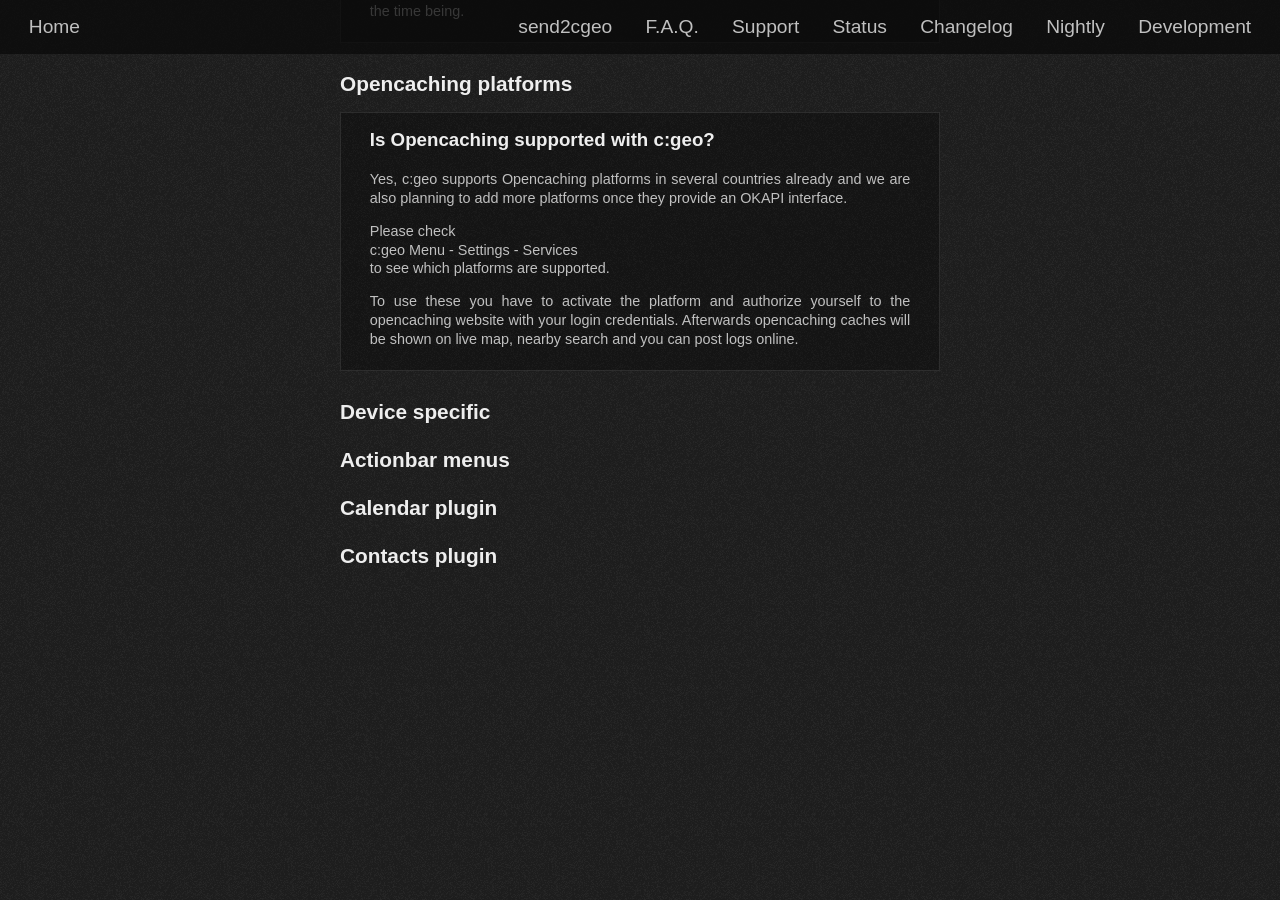
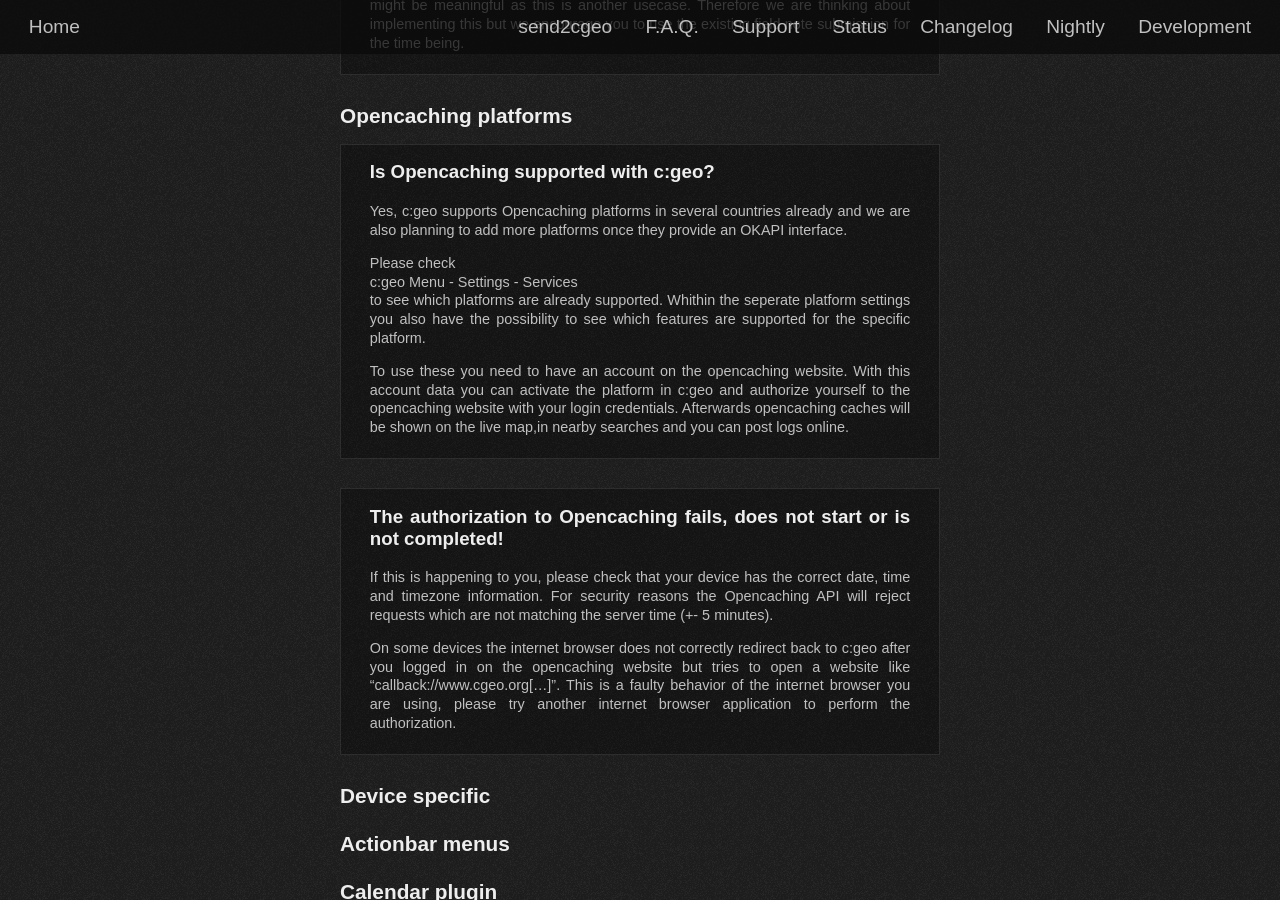
Before and after one commit to cgeo/cgeo.github.io, a Jekyll site: the page built from faq.html, in a window 1280 px wide and 900 px high, scrolled down 23547 px. Built offline with Jekyll 4.4.1, drawn with Linux system fonts in a browser that asks for light colours; some web fonts are replaced; before the commit the page ends 24131 px from its top, so only the background shows below that; some of the changed text lies outside the part shown.

Commit message:
FAQ Opencaching #2

```diff
--- a/_data/faq.yml
+++ b/_data/faq.yml
@@ -779,10 +779,20 @@
 
             Please check\\
             c:geo Menu - Settings - Services\\
-            to see which platforms are supported.
+            to see which platforms are already supported.
+            Whithin the seperate platform settings you also have the possibility to see which features are supported for the specific platform.
 
-            To use these you have to activate the platform and authorize yourself to the opencaching website with your login credentials.
-            Afterwards opencaching caches will be shown on live map, nearby search and you can post logs online.
+            To use these you need to have an account on the opencaching website.
+            With this account data you can activate the platform in c:geo and authorize yourself to the opencaching website with your login credentials.
+            Afterwards opencaching caches will be shown on the live map,in nearby searches and you can post logs online.
+
+      - title: The authorization to Opencaching fails, does not start or is not completed!
+        content: |
+            If this is happening to you, please check that your device has the correct date, time and timezone information.
+            For security reasons the Opencaching API will reject requests which are not matching the server time (+- 5 minutes).
+
+            On some devices the internet browser does not correctly redirect back to c:geo after you logged in on the opencaching website but tries to open a website like "callback://www.cgeo.org[...]".
+            This is a faulty behavior of the internet browser you are using, please try another internet browser application to perform the authorization.
 
 - title: Device specific
   items:
```
